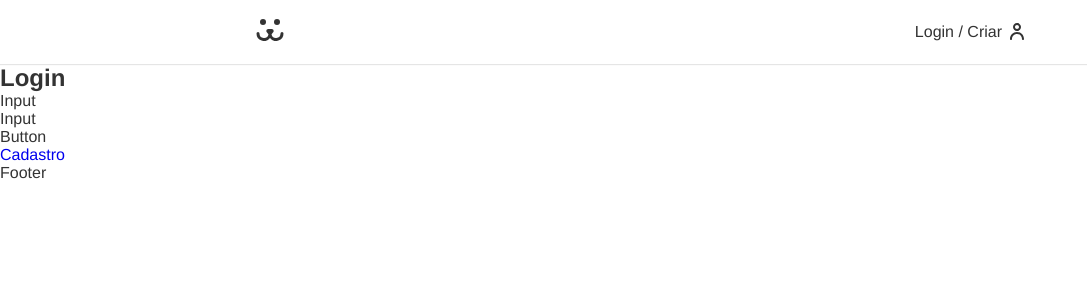
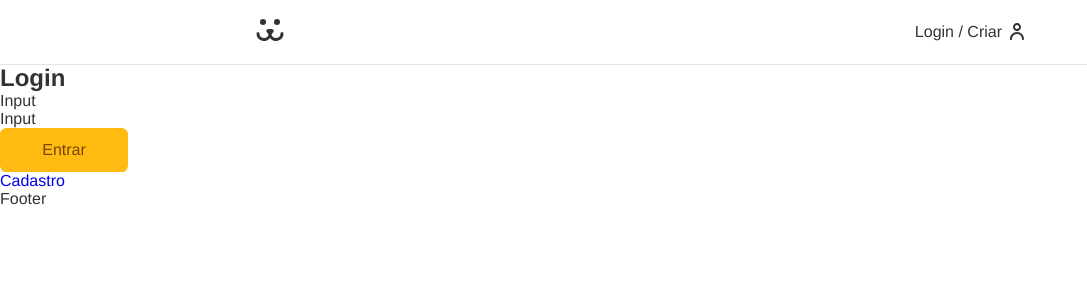
Before and after one commit to alex-candido/dogs-app, a React (Create React App) app: page /Login in a window 1280 px wide. Shown: the top 300 px of the page, without its empty margins (0-1087 px from the left). Built offline with nearby package versions, Linux system fonts and the light colour scheme.

Commit message:
criado componente Button.js

```diff
--- a/src/Components/Forms/Button.js
+++ b/src/Components/Forms/Button.js
@@ -1,10 +1,12 @@
-import React from 'react'
-// import styles from './Button.module.css';
+import React from 'react';
+import styles from './Button.module.css';
 
-const Button = () => {
+const Button = ({ children, ...props }) => {
   return (
-    <div>Button</div>
-  )
-}
+    <button {...props} className={styles.button}>
+      {children}
+    </button>
+  );
+};
 
-export default Button
+export default Button;
--- a/src/Components/Forms/Button.module.css
+++ b/src/Components/Forms/Button.module.css
@@ -0,0 +1,19 @@
+.button {
+  font-size: 1rem;
+  font-family: var(--type-first);
+  cursor: pointer;
+  border: none;
+  border-radius: 0.4rem;
+  background: #fb1;
+  color: #764701;
+  min-width: 8rem;
+  padding: 0.8rem 1.2rem;
+  box-sizing: border-box;
+  transition: 0.1s;
+}
+
+.button:hover,
+.button:focus {
+  outline: none;
+  box-shadow: 0 0 0 3px #fea, 0 0 0 4px #fb1;
+}
--- a/src/Components/Forms/Input.js
+++ b/src/Components/Forms/Input.js
@@ -1,5 +1,5 @@
 import React from 'react'
-// import styles from './Input.module.css';
+import styles from './Input.module.css';
 
 const Input = () => {
   return (
```
